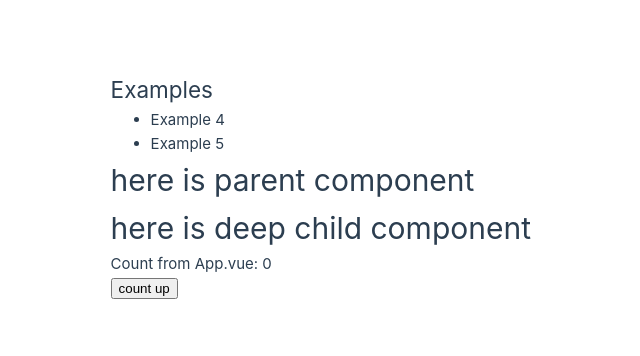
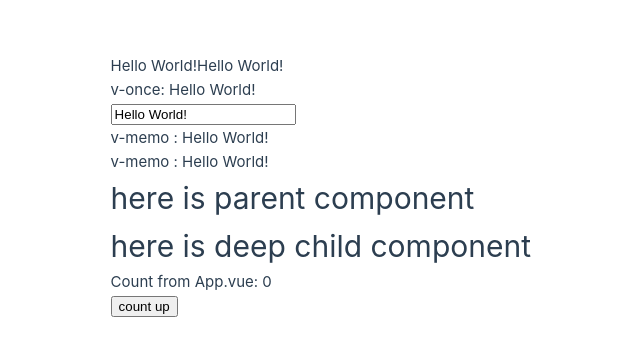
Before and after one commit to noah-00/vue3-doc, a Vue app: page / in a window 1280 px wide. Shown: the part 214-570 px from the top of the page, without its empty margins (109-749 px from the left). Built offline with nearby package versions, Linux system fonts and the light colour scheme.

Commit message:
v-text,once,memo

```diff
--- /dev/null
+++ b/src/components/Essentials/Directives.vue
@@ -0,0 +1,24 @@
+<script setup lang="ts">
+import { ref, type Ref } from "vue";
+
+// ---------------------- v-text ----------------------
+const msg: Ref<string> = ref("Hello World!");
+</script>
+
+<template>
+  <!------------------- v-text -------------------------->
+  <span v-text="msg"></span>
+  <!-- same as -->
+  <span>{{ msg }}</span>
+
+  <!------------------- v-once -------------------------->
+  <!-- if msg changes, the text will not change -->
+  <div v-once>v-once: {{ msg }}</div>
+  <input type="text" v-model="msg" />
+
+  <!------------------- v-memo -------------------------->
+  <!-- same as v-once, but only for reactive data -->
+  <div v-memo="[]">v-memo : {{ msg }}</div>
+  <!-- if msg changes, the text will not change -->
+  <div v-memo="[msg]">v-memo : {{ msg }}</div>
+</template>
--- a/src/components/Essentials/Index.vue
+++ b/src/components/Essentials/Index.vue
@@ -9,7 +9,8 @@
 // import Ref from "@/components/Essentials/Ref.vue";
 // import ComponentParent from "@/components/ComponentsInDepth/ComponentParent.vue";
 // import FallthroughAttributes from "@/components/ComponentsInDepth/ComponentFallthroughAttributes.vue";
-import ShallowRef from "./ShallowRef.vue";
+// import ShallowRef from "./ShallowRef.vue";
+import Directives from "./Directives.vue";
 </script>
 
 <template>
@@ -28,5 +29,6 @@ import ShallowRef from "./ShallowRef.vue";
       id="id"
       @click="console.log('clicked click me')"
     /> -->
-  <ShallowRef />
+  <!-- <ShallowRef /> -->
+  <Directives />
 </template>
```
